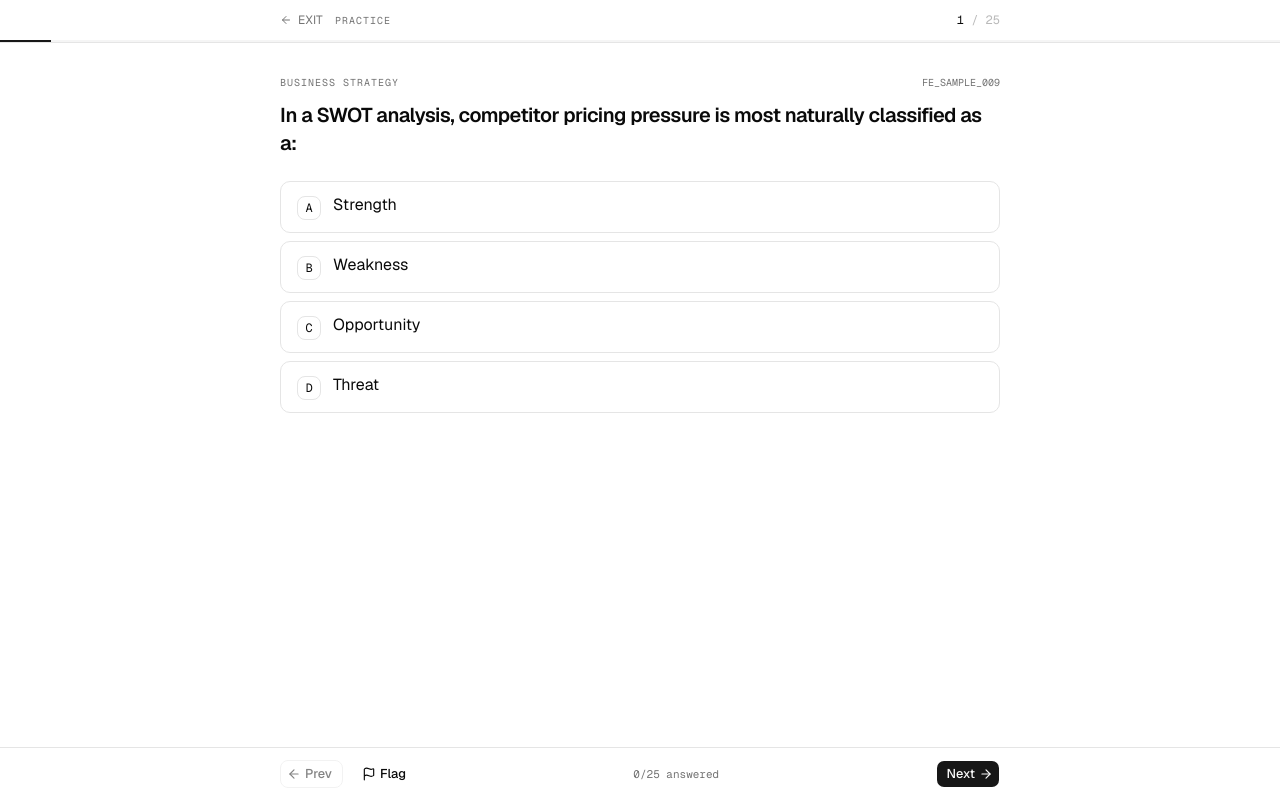
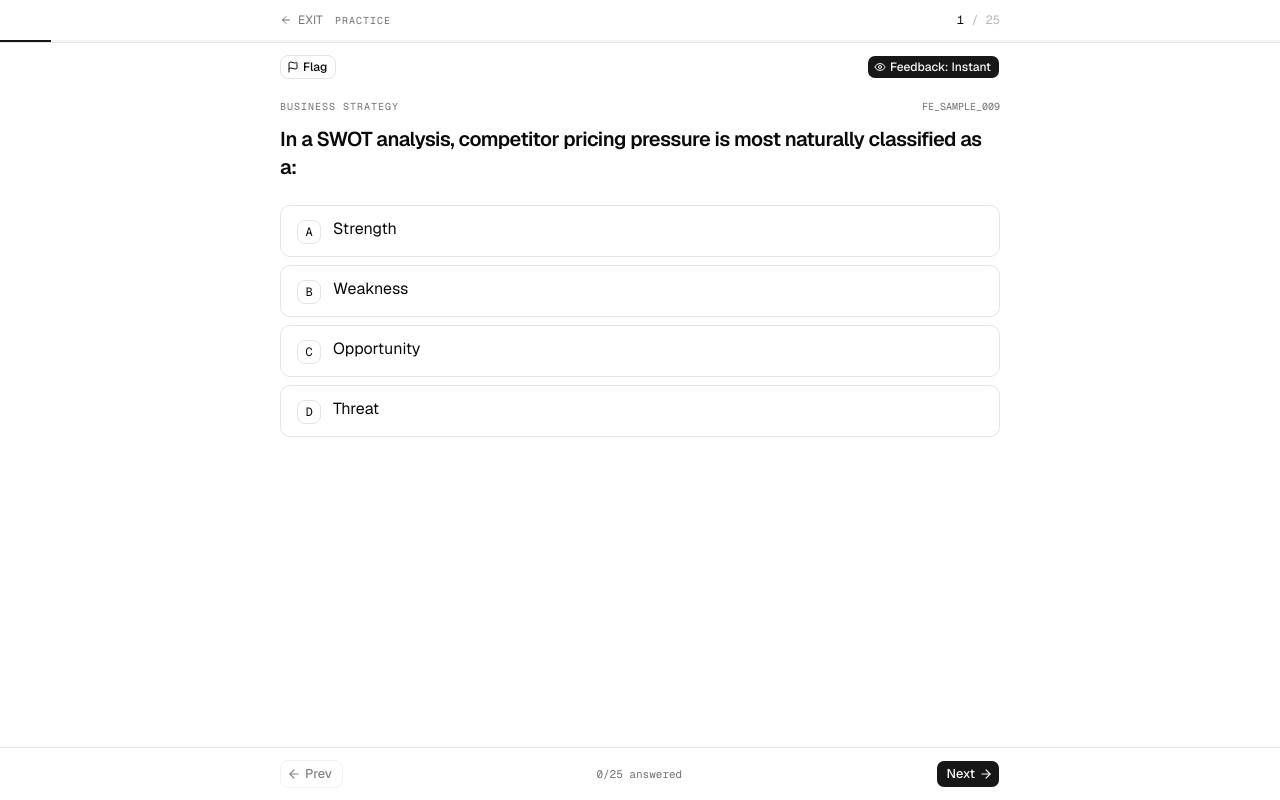
Before and after one commit to gian-gg/yet-another-philnits-reviewer, a Next.js app: page /practice/session in a window 1280 px wide. Built offline with nearby package versions, Linux system fonts and the light colour scheme.

Commit message:
feat(session): add deferred practice feedback
Allow practice sessions to switch between instant feedback and on-demand answer reveal.
Move flag controls above the question while keeping session progress visible in the footer.

```diff
--- a/src/components/session/session-runner.tsx
+++ b/src/components/session/session-runner.tsx
@@ -6,6 +6,8 @@ import {
   ArrowLeft,
   ArrowRight,
   CheckCircle2,
+  Eye,
+  EyeOff,
   Flag,
   XCircle,
 } from "lucide-react"
@@ -31,6 +33,7 @@ export interface SessionRunnerProps {
 }
 
 type AnswerMap = Record<string, ChoiceId | undefined>
+type PracticeFeedbackMode = "instant" | "deferred"
 
 const TOPIC_LABEL: Record<TopicId, string> = Object.fromEntries(
   TOPICS.map((t) => [t.id, t.label])
@@ -45,9 +48,11 @@ export function SessionRunner({
 }: SessionRunnerProps) {
   const [index, setIndex] = useState(0)
   const [answers, setAnswers] = useState<AnswerMap>({})
-  const [locked, setLocked] = useState<Record<string, true | undefined>>({})
+  const [revealed, setRevealed] = useState<Record<string, true | undefined>>({})
   const [flagged, setFlagged] = useState<Set<string>>(() => new Set())
   const [submitted, setSubmitted] = useState(false)
+  const [feedbackMode, setFeedbackMode] =
+    useState<PracticeFeedbackMode>("instant")
 
   const total = questions.length
   const current = questions[index]
@@ -83,14 +88,24 @@ export function SessionRunner({
   const selectChoice = useCallback(
     (choiceId: ChoiceId) => {
       if (!current || isFinished) return
-      if (mode === "practice" && locked[current.id]) return
+      if (mode === "practice" && revealed[current.id]) return
       setAnswers((prev) => ({ ...prev, [current.id]: choiceId }))
-      if (mode === "practice") {
-        setLocked((prev) => ({ ...prev, [current.id]: true }))
+      if (mode === "practice" && feedbackMode === "instant") {
+        setRevealed((prev) => ({ ...prev, [current.id]: true }))
       }
     },
-    [current, isFinished, mode, locked]
+    [current, isFinished, mode, revealed, feedbackMode]
   )
+
+  const revealCurrent = useCallback(() => {
+    if (!current || mode !== "practice") return
+    if (answers[current.id] == null) return
+    setRevealed((prev) => ({ ...prev, [current.id]: true }))
+  }, [current, mode, answers])
+
+  const toggleFeedbackMode = useCallback(() => {
+    setFeedbackMode((prev) => (prev === "instant" ? "deferred" : "instant"))
+  }, [])
 
   const goPrev = useCallback(() => {
     setIndex((i) => Math.max(0, i - 1))
@@ -135,10 +150,11 @@ export function SessionRunner({
       else if (key === "arrowleft" || key === "[") goPrev()
       else if (key === "arrowright" || key === "]" || key === "enter") goNext()
       else if (key === "f") toggleFlag()
+      else if (key === "r") revealCurrent()
     }
     window.addEventListener("keydown", onKey)
     return () => window.removeEventListener("keydown", onKey)
-  }, [selectChoice, goPrev, goNext, toggleFlag, isFinished])
+  }, [selectChoice, goPrev, goNext, toggleFlag, revealCurrent, isFinished])
 
   if (isFinished) {
     return (
@@ -156,10 +172,15 @@ export function SessionRunner({
   if (!current) return null
 
   const chosen = answers[current.id]
-  const isLocked = mode === "practice" && locked[current.id] === true
+  const isRevealed = mode === "practice" && revealed[current.id] === true
   const isCorrect = chosen != null && chosen === current.answerId
   const isFlagged = flagged.has(current.id)
   const progressPct = ((index + 1) / total) * 100
+  const canReveal =
+    mode === "practice" &&
+    feedbackMode === "deferred" &&
+    chosen != null &&
+    !isRevealed
 
   const canSubmit = mode === "exam"
   const lowTime = msRemaining !== null && msRemaining < 60_000
@@ -216,8 +237,50 @@ export function SessionRunner({
         </div>
       </div>
 
+      <div className="mx-auto w-full max-w-3xl px-4 pt-3 sm:px-6">
+        <div className="flex items-center justify-between gap-3">
+          <Button
+            type="button"
+            size="xs"
+            variant={isFlagged ? "default" : "outline"}
+            onClick={toggleFlag}
+            aria-pressed={isFlagged}
+            title={isFlagged ? "Unflag question" : "Flag for review"}
+          >
+            <Flag
+              data-icon="inline-start"
+              aria-hidden
+              className={isFlagged ? "fill-current" : ""}
+            />
+            {isFlagged ? "Flagged" : "Flag"}
+          </Button>
+
+          {mode === "practice" && (
+            <Button
+              type="button"
+              size="xs"
+              variant={feedbackMode === "instant" ? "default" : "outline"}
+              onClick={toggleFeedbackMode}
+              aria-pressed={feedbackMode === "instant"}
+              title={
+                feedbackMode === "instant"
+                  ? "Feedback shows on answer (press to defer)"
+                  : "Reveal answer on demand (press to auto-reveal)"
+              }
+            >
+              {feedbackMode === "instant" ? (
+                <Eye data-icon="inline-start" aria-hidden />
+              ) : (
+                <EyeOff data-icon="inline-start" aria-hidden />
+              )}
+              Feedback: {feedbackMode === "instant" ? "Instant" : "On reveal"}
+            </Button>
+          )}
+        </div>
+      </div>
+
       {/* Question body */}
-      <div className="mx-auto w-full max-w-3xl flex-1 px-4 pt-8 pb-32 sm:px-6">
+      <div className="mx-auto w-full max-w-3xl flex-1 px-4 pt-5 pb-32 sm:px-6">
         <div className="mb-3 flex items-center gap-2">
           <span className="font-mono text-[10px] tracking-widest text-muted-foreground uppercase">
             {TOPIC_LABEL[current.topic] ?? current.topic}
@@ -235,22 +298,22 @@ export function SessionRunner({
           {current.choices.map((choice) => {
             const isChosen = chosen === choice.id
             const isAnswer = current.answerId === choice.id
-            const showAsCorrect = isLocked && isAnswer
-            const showAsWrong = isLocked && isChosen && !isAnswer
+            const showAsCorrect = isRevealed && isAnswer
+            const showAsWrong = isRevealed && isChosen && !isAnswer
 
             return (
               <li key={choice.id}>
                 <button
                   type="button"
                   onClick={() => selectChoice(choice.id)}
-                  disabled={isLocked}
+                  disabled={isRevealed}
                   aria-pressed={isChosen}
                   className={cn(
                     "group flex w-full items-start gap-3 rounded-lg border bg-card px-4 py-3 text-left transition-colors",
                     "hover:bg-accent/40 disabled:cursor-default disabled:hover:bg-card",
                     "focus-visible:ring-2 focus-visible:ring-ring/50 focus-visible:outline-none",
                     isChosen &&
-                      !isLocked &&
+                      !isRevealed &&
                       "border-foreground/60 bg-accent/40",
                     showAsCorrect &&
                       "border-emerald-500/60 bg-emerald-500/10 text-foreground",
@@ -262,7 +325,7 @@ export function SessionRunner({
                     className={cn(
                       "mt-0.5 grid size-6 shrink-0 place-items-center rounded-md border font-mono text-xs uppercase",
                       isChosen &&
-                        !isLocked &&
+                        !isRevealed &&
                         "border-foreground bg-foreground text-background",
                       showAsCorrect &&
                         "border-emerald-500 bg-emerald-500 text-white",
@@ -295,7 +358,20 @@ export function SessionRunner({
           })}
         </ul>
 
-        {isLocked && (
+        {canReveal && (
+          <div className="mt-6 flex flex-wrap items-center justify-between gap-3 rounded-lg border border-dashed bg-card/50 px-4 py-3">
+            <p className="text-xs text-muted-foreground sm:text-sm">
+              Commit when you&apos;re ready — reveal the correct choice and
+              explanation. You can still change your pick until you reveal.
+            </p>
+            <Button type="button" size="sm" onClick={revealCurrent}>
+              <Eye data-icon="inline-start" aria-hidden />
+              Reveal answer
+            </Button>
+          </div>
+        )}
+
+        {isRevealed && (
           <div
             className={cn(
               "mt-6 rounded-lg border p-4",
@@ -346,24 +422,7 @@ export function SessionRunner({
             <span className="hidden sm:inline">Prev</span>
           </Button>
 
-          <Button
-            variant={isFlagged ? "default" : "ghost"}
-            size="sm"
-            onClick={toggleFlag}
-            type="button"
-            aria-pressed={isFlagged}
-          >
-            <Flag
-              data-icon="inline-start"
-              aria-hidden
-              className={isFlagged ? "fill-current" : ""}
-            />
-            <span className="hidden sm:inline">
-              {isFlagged ? "Flagged" : "Flag"}
-            </span>
-          </Button>
-
-          <span className="mx-auto hidden font-mono text-[11px] text-muted-foreground tabular-nums sm:inline">
+          <span className="mx-auto font-mono text-[11px] text-muted-foreground tabular-nums">
             {answeredCount}/{total} answered
           </span>
 
```
